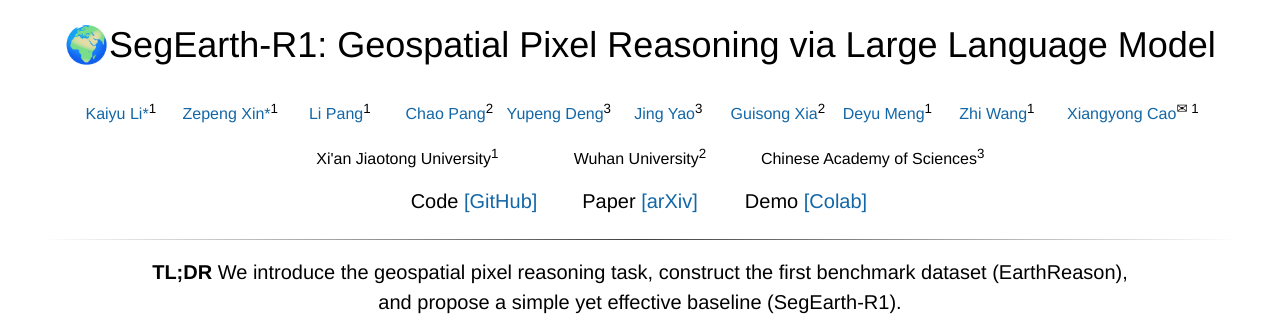
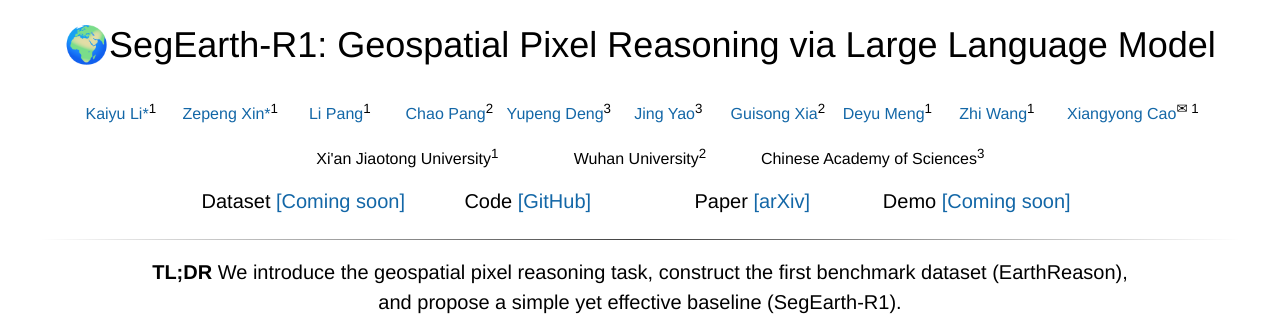
Before and after one commit to earth-insights/SegEarth-R1, a plain HTML site: page index.html in a window 1280 px wide. Shown: the top 322 px of the page. Drawn offline with Linux system fonts and the light colour scheme; a web font is replaced by a local one.

Commit message:
Update index.html

```diff
--- a/index.html
+++ b/index.html
@@ -286,9 +286,19 @@
 <!--</table>-->
 
 <br>
-<table align="center" width="500px">
+<table align="center" width="900px">
     <tbody>
     <tr>
+
+        <td align="center" width="150px">
+            <div style="text-align: center;">
+                <span style="font-size:20px">
+                    Dataset
+                    <a href="">[Coming soon]</a>
+                </span>
+            </div>
+        </td>
+
         <td align="center" width="150px">
             <div style="text-align: center;">
                 <span style="font-size:20px">
@@ -302,7 +312,7 @@
             <div style="text-align: center;">
                 <span style="font-size:20px">
                     Paper
-                    <a href="">[arXiv]</a>
+                    <a href="https://arxiv.org/abs/2504.09644">[arXiv]</a>
                 </span>
             </div>
         </td>
@@ -311,7 +321,7 @@
           <div style="text-align: center;">
               <span style="font-size:20px">
                   Demo
-                  <a href="">[Colab]</a>
+                  <a href="">[Coming soon]</a>
               </span>
           </div>
         </td>
```
